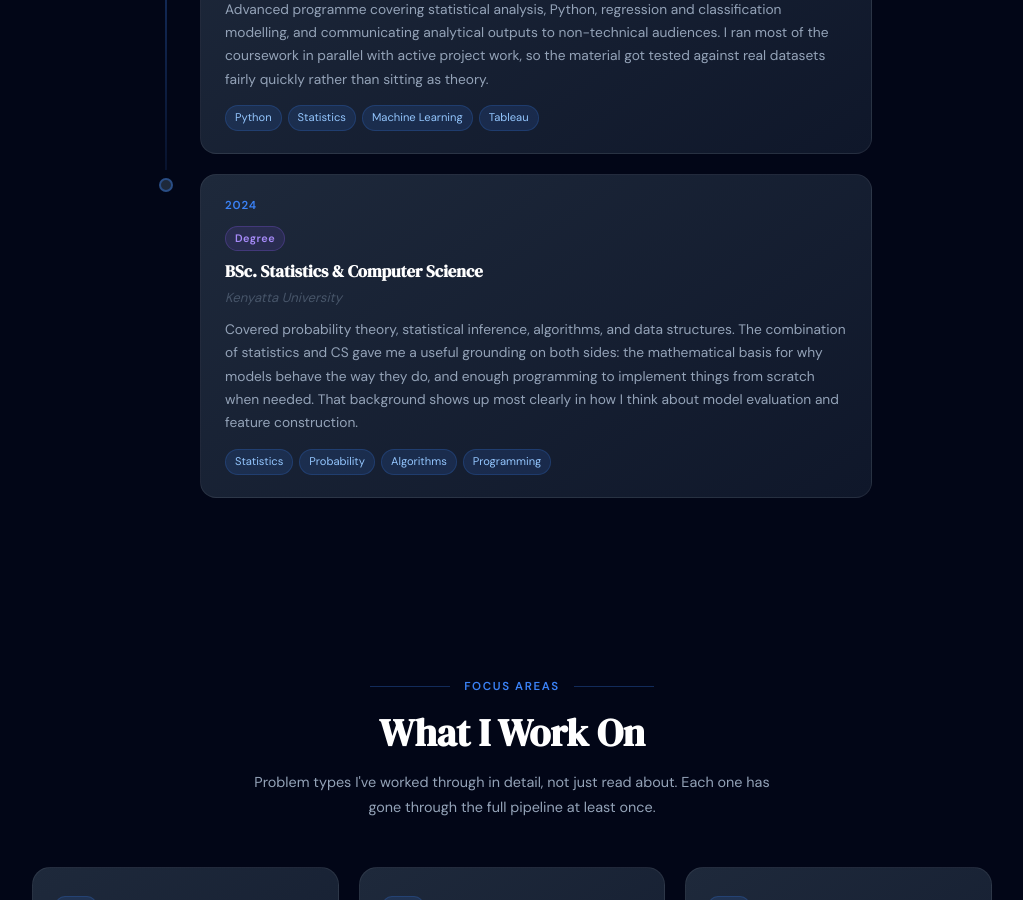
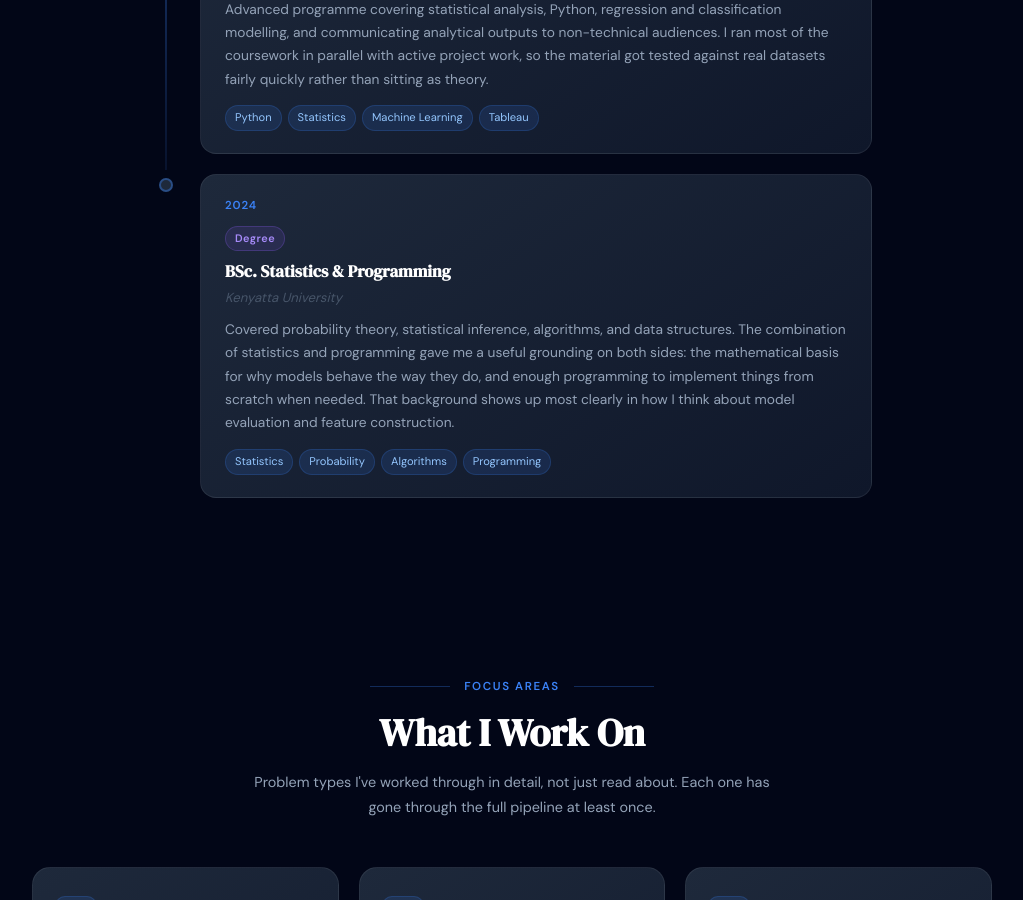
Before and after one commit to timmaina-devhub/timmaina-devhub.github.io, a Jekyll site: the page built from about.html, in a window 1280 px wide and 900 px high, scrolled down 3475 px. Shown: the whole window, without its empty margins (128-1151 px from the left). Built offline with Jekyll 4.4.1, drawn with Linux system fonts in a browser that asks for light colours; some of the changed text lies outside the part shown.

Commit message:
Update about.html

```diff
--- a/about.html
+++ b/about.html
@@ -88,7 +88,7 @@ title: About
             <svg width="20" height="20" fill="none" viewBox="0 0 24 24" stroke="currentColor" stroke-width="1.8"><path stroke-linecap="round" stroke-linejoin="round" d="M13 10V3L4 14h7v7l9-11h-7z"/></svg>
           </div>
           <h3>The Direction</h3>
-          <p>My background is in Statistics and Computer Science, and my project work has moved progressively toward ML applications in operational contexts: fraud, credit risk, logistics, forecasting. I'm looking for roles where the data is taken seriously enough that people notice when the analysis is wrong, not just when it's missing.</p>
+          <p>My background is in Statistics and Programming, and my project work has moved progressively toward ML applications in operational contexts: fraud, credit risk, logistics, forecasting. I'm looking for roles where the data is taken seriously enough that people notice when the analysis is wrong, not just when it's missing.</p>
         </div>
       </div>
 
@@ -261,9 +261,9 @@ title: About
         <div class="ab-tl-card">
           <span class="ab-tl-date">2024</span>
           <div class="ab-tl-badge ab-tl-badge--purple">Degree</div>
-          <h3>BSc. Statistics &amp; Computer Science</h3>
+          <h3>BSc. Statistics &amp; Programming</h3>
           <p class="ab-tl-org">Kenyatta University</p>
-          <p>Covered probability theory, statistical inference, algorithms, and data structures. The combination of statistics and CS gave me a useful grounding on both sides: the mathematical basis for why models behave the way they do, and enough programming to implement things from scratch when needed. That background shows up most clearly in how I think about model evaluation and feature construction.</p>
+          <p>Covered probability theory, statistical inference, algorithms, and data structures. The combination of statistics and programming gave me a useful grounding on both sides: the mathematical basis for why models behave the way they do, and enough programming to implement things from scratch when needed. That background shows up most clearly in how I think about model evaluation and feature construction.</p>
           <div class="ab-tl-tags">
             <span>Statistics</span><span>Probability</span><span>Algorithms</span><span>Programming</span>
           </div>
```
